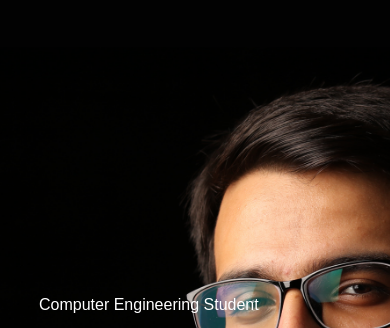
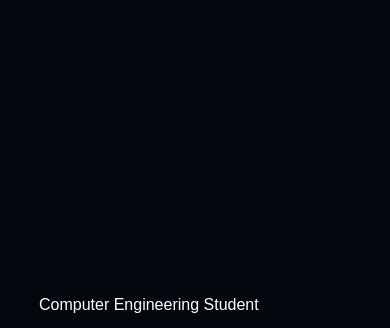
Before and after one commit to RyanElizondo/RyanResume.github.io, a plain HTML site: page index.html in a window 390 px wide. Shown: the part 113-441 px from the top of the page. Drawn offline with Linux system fonts and the light colour scheme.

Commit message:
update mobile

```diff
--- a/style.css
+++ b/style.css
@@ -484,7 +484,9 @@ nav .fa-solid{
 
 @media only screen and (max-width: 600px){
     #header{
-        background-image: url("images/phone-background.png");
+       /* background-image: url("images/phone-background.png");*/
+       background: #04060D;
+
     }
 
     .header-text{
```
